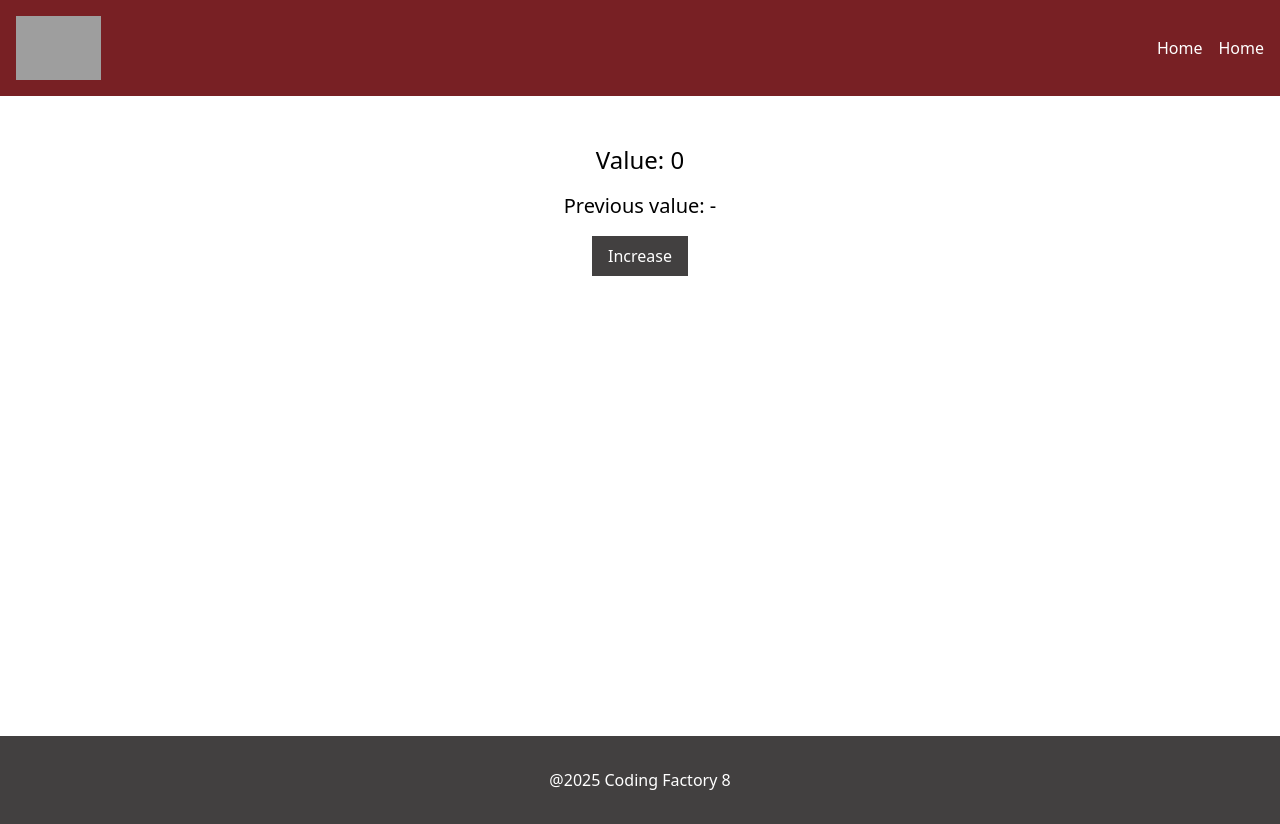
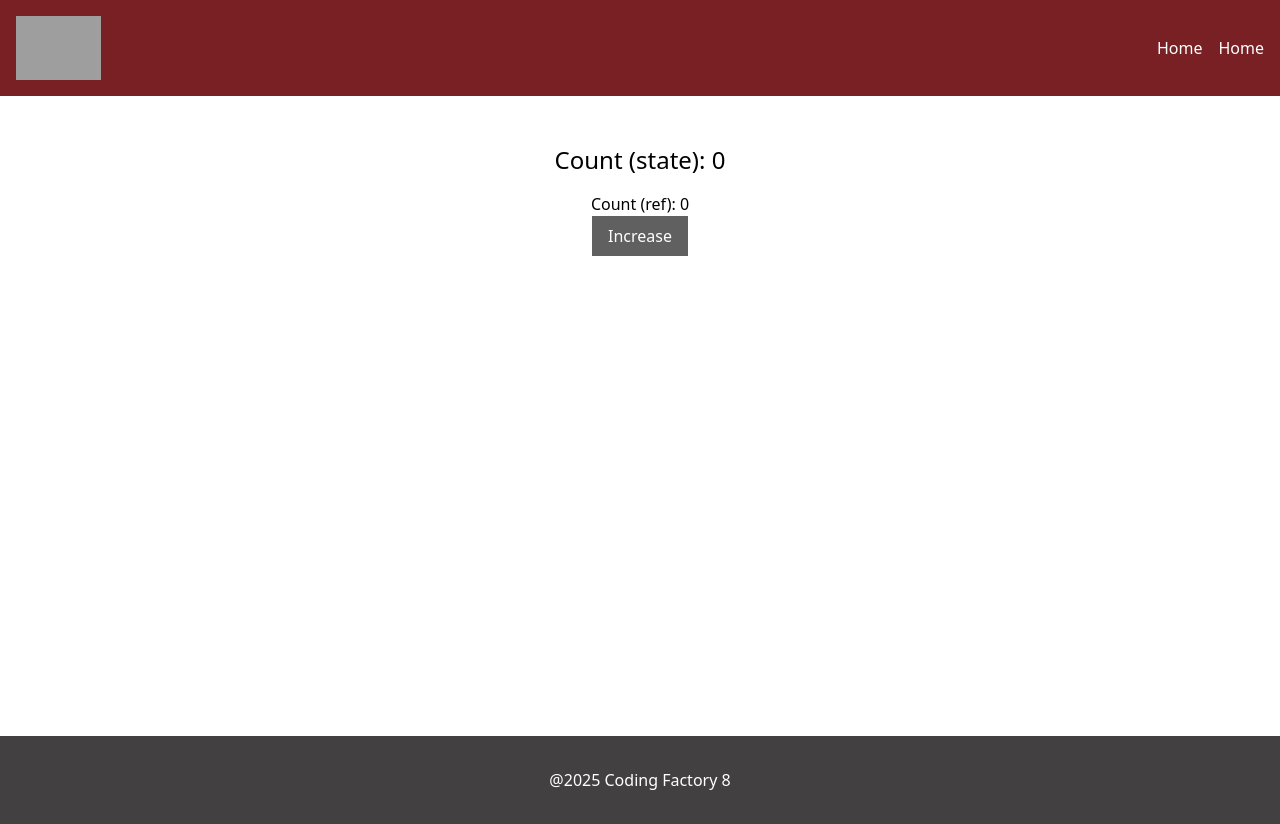
Before and after one commit to dimell94/cf8-react-intro, a React app: page / in a window 1280 px wide. Built offline with nearby package versions, Linux system fonts and the light colour scheme; grey boxes are pictures that could not be loaded; the HTML template or start-up script is replaced by a standard one.

Commit message:
feat: add counter with ref component using state and ref

```diff
--- a/src/App.tsx
+++ b/src/App.tsx
@@ -17,7 +17,8 @@ import Layout from "./components/Layout.tsx";
 // import Timer from "./components/Timer.tsx";
 // import WindowSize from "./components/WindowSize.tsx";
 // import FocusInput from "./components/FocusInput.tsx";
-import PreviousValue from "./components/PreviousValue.tsx";
+// import PreviousValue from "./components/PreviousValue.tsx";
+import CounterWithRef from "./components/CounterWithRef.tsx";
 // import {useEffect} from "react";
 // import NameChanger from "./components/NameChanger.tsx";
 // import FunctionalComponentWithState from "./components/FunctionalComponentWithState.tsx";
@@ -81,7 +82,8 @@ function App() {
                  {/*<Timer />*/}
                  {/*<WindowSize />*/}
                  {/*<FocusInput />*/}
-                 <PreviousValue />
+                 {/*<PreviousValue />*/}
+                 <CounterWithRef />
 
              </Layout>
 
--- /dev/null
+++ b/src/components/CounterWithRef.tsx
@@ -0,0 +1,24 @@
+import CounterButton from "./CounterButton.tsx";
+import {useRef, useState} from "react";
+
+const CounterWithRef = () => {
+   const [count, setCount] = useState(0);
+   const clickRef = useRef(0);
+
+   const handleCLick = () => {
+       setCount(prev => prev + 1);
+       clickRef.current += 1;
+   }
+
+    return (
+        <>
+        <div className="text-center mt-12">
+            <h1 className="text-2xl mb-4">Count (state): {count}</h1>
+            <h2 className="text-xl-mb-4">Count (ref): {clickRef.current}</h2>
+            <CounterButton onClick={handleCLick} label="Increase" addClasses="bg-cf-gray" />
+        </div>
+        </>
+    )
+}
+
+export default CounterWithRef;
```
